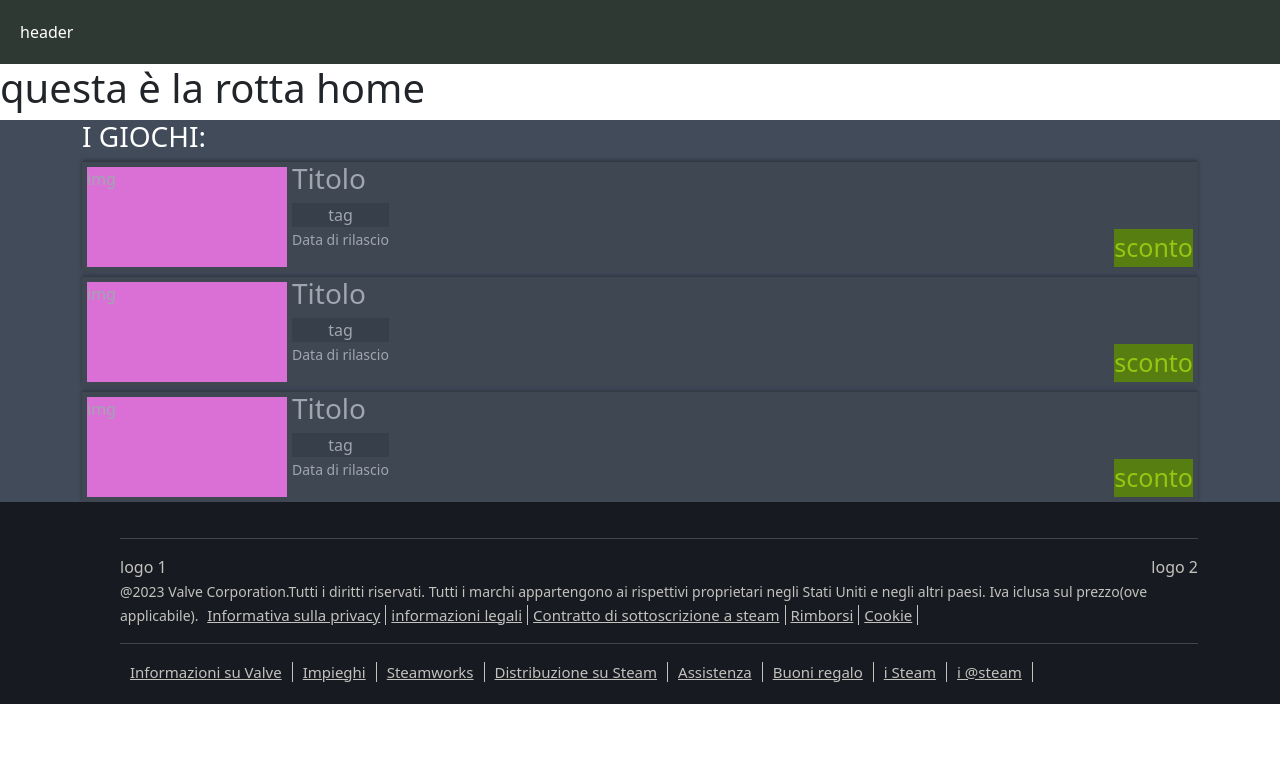
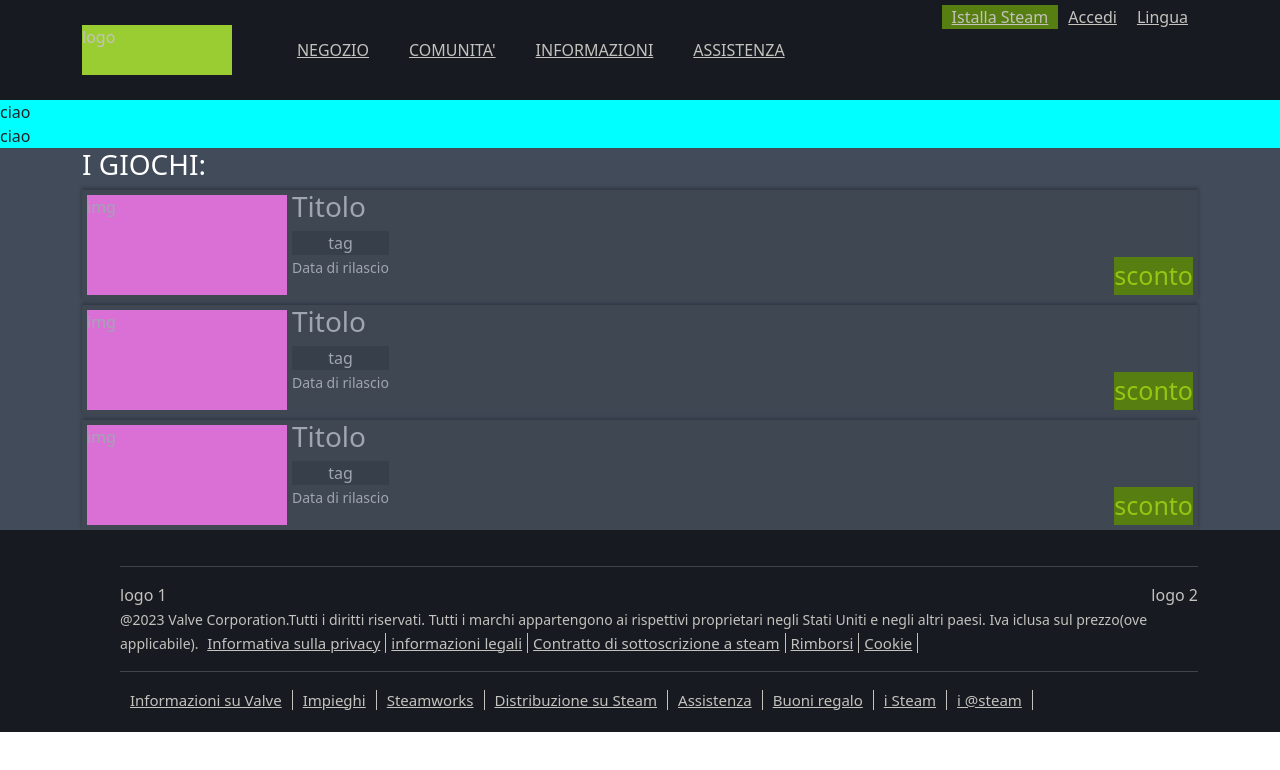
Before and after one commit to FilippoBonafini/boolsteam-frontend, a Vue app: page / in a window 1280 px wide. Shown: the top 770 px of the page. Built offline with nearby package versions, Linux system fonts and the light colour scheme.

Commit message:
header fatto

```diff
--- a/src/App.vue
+++ b/src/App.vue
@@ -3,6 +3,9 @@ import AppHeader from "./components/AppHeader.vue";
 import AppFooter from "./components/AppFooter.vue";
 import AppMainBot from "./components/AppMainBot.vue";
 import AppCardList from "./components/AppCardList.vue";
+import AppNav from "./components/AppNav.vue";
+import AppGameForYou from "./components/AppGameForYou.vue";
+import AppMainTop from "./components/AppMainTop.vue";
 
 
 export default {
@@ -11,14 +14,15 @@ export default {
     AppHeader,
     AppFooter,
     AppMainBot,
-    AppCardList
+    AppCardList,
+    AppNav,
+    AppGameForYou,
+    AppMainTop
   },
 };
 </script>
 
 <template>
-  <AppHeader />
-  <router-view />
-
+  <AppMainTop />
   <AppMainBot />
 </template>
--- /dev/null
+++ b/src/components/AppGameForYou.vue
@@ -0,0 +1,19 @@
+<script>
+export default {
+    name: 'AppGameForYou'
+}
+</script>
+
+
+<template>
+    <main>ciao</main>
+</template>
+
+<style scoped lang="scss">
+@import '../assets/scss/main.scss';
+@import '../assets/scss/_partial/_variables.scss';
+
+main {
+    background-color: aqua;
+}
+</style>
--- a/src/components/AppHeader.vue
+++ b/src/components/AppHeader.vue
@@ -1,5 +1,24 @@
 <template>
-  <footer>header</footer>
+  <header>
+    <div class="container-header container d-flex justify-content-between align-items-center">
+      <div class="logo-header">logo</div>
+
+      <nav class="header-nav">
+        <a href="">NEGOZIO</a>
+        <a href="">COMUNITA'</a>
+        <a href="">INFORMAZIONI</a>
+        <a href="">ASSISTENZA</a>
+      </nav>
+
+      <div class="redirect">
+        <ul class="d-flex">
+          <li class="button-header"><a href="">Istalla Steam</a></li>
+          <li class="login"><a href="">Accedi</a></li>
+          <li class="lang"><a href="">Lingua</a> <!--Inserire icona--></li>
+        </ul>
+      </div>
+    </div>
+  </header>
 </template>
 
 <script>
@@ -8,10 +27,57 @@ export default {
 };
 </script>
 
-<style scoped>
-footer {
+<style scoped lang="scss">
+@import '../assets/scss/main.scss';
+@import '../assets/scss/_partial/_variables.scss';
+
+header {
+  color: $header-text;
+  background-color: $header-background;
+}
+
+.container-header {
+  height: 100px;
+}
+
+/*questa cosa è molto brutta ma non riesco a sistemarlo al volo*/
+.header-nav {
+  margin-left: -60px;
+}
+
+.logo-header {
+  height: 50px;
+  background-color: yellowgreen;
+  width: 150px;
+}
+
+.header-nav>a {
   padding: 20px;
+}
+
+a {
+  color: $header-text ;
+}
+
+.header-nav>a:hover {
   color: white;
-  background-color: rgb(47, 57, 51);
+}
+
+/*questa cosa è molto brutta ma non riesco a sistemarlo al volo*/
+.redirect {
+  margin-top: -50px;
+}
+
+ul {
+  list-style-type: none;
+}
+
+li {
+  padding-left: 10px;
+  padding-right: 10px;
+}
+
+.button-header {
+  background-color: $header-button;
 }
 </style>
--- /dev/null
+++ b/src/components/AppMainTop.vue
@@ -0,0 +1,20 @@
+<script>
+import AppHeader from "./AppHeader.vue";
+import AppNav from "./AppNav.vue";
+import AppGameForYou from "./AppGameForYou.vue";
+
+export default {
+    name: "AppMainTop",
+    components: {
+        AppHeader,
+        AppNav,
+        AppGameForYou
+    },
+};
+</script>
+
+<template>
+    <AppHeader />
+    <AppNav />
+    <AppGameForYou />
+</template>
--- /dev/null
+++ b/src/components/AppNav.vue
@@ -0,0 +1,19 @@
+<script>
+export default {
+    name: 'AppNav'
+}
+</script>
+
+
+<template>
+    <nav>ciao</nav>
+</template>
+
+<style scoped lang="scss">
+@import '../assets/scss/main.scss';
+@import '../assets/scss/_partial/_variables.scss';
+
+nav {
+    background-color: aqua;
+}
+</style>
```
